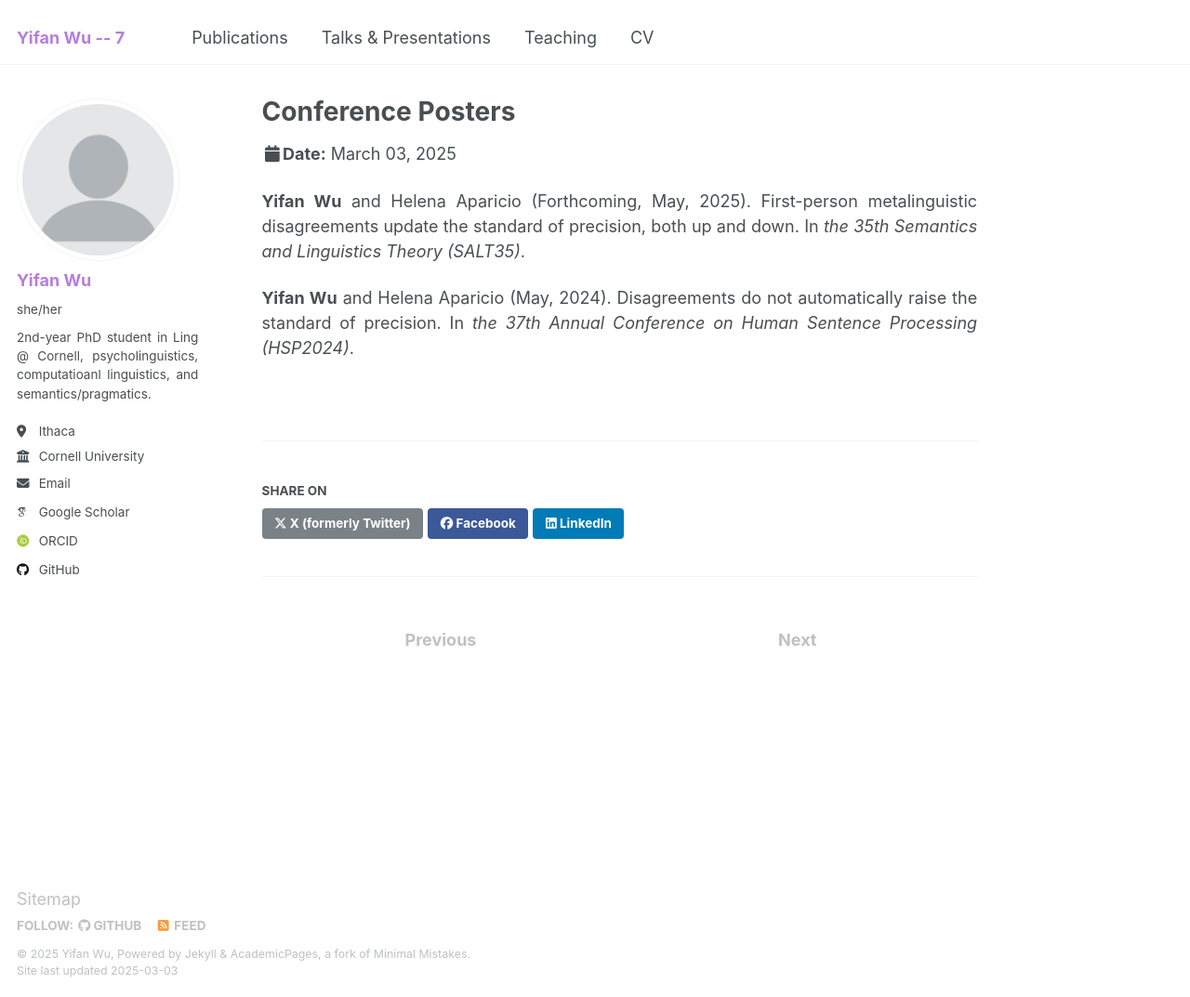
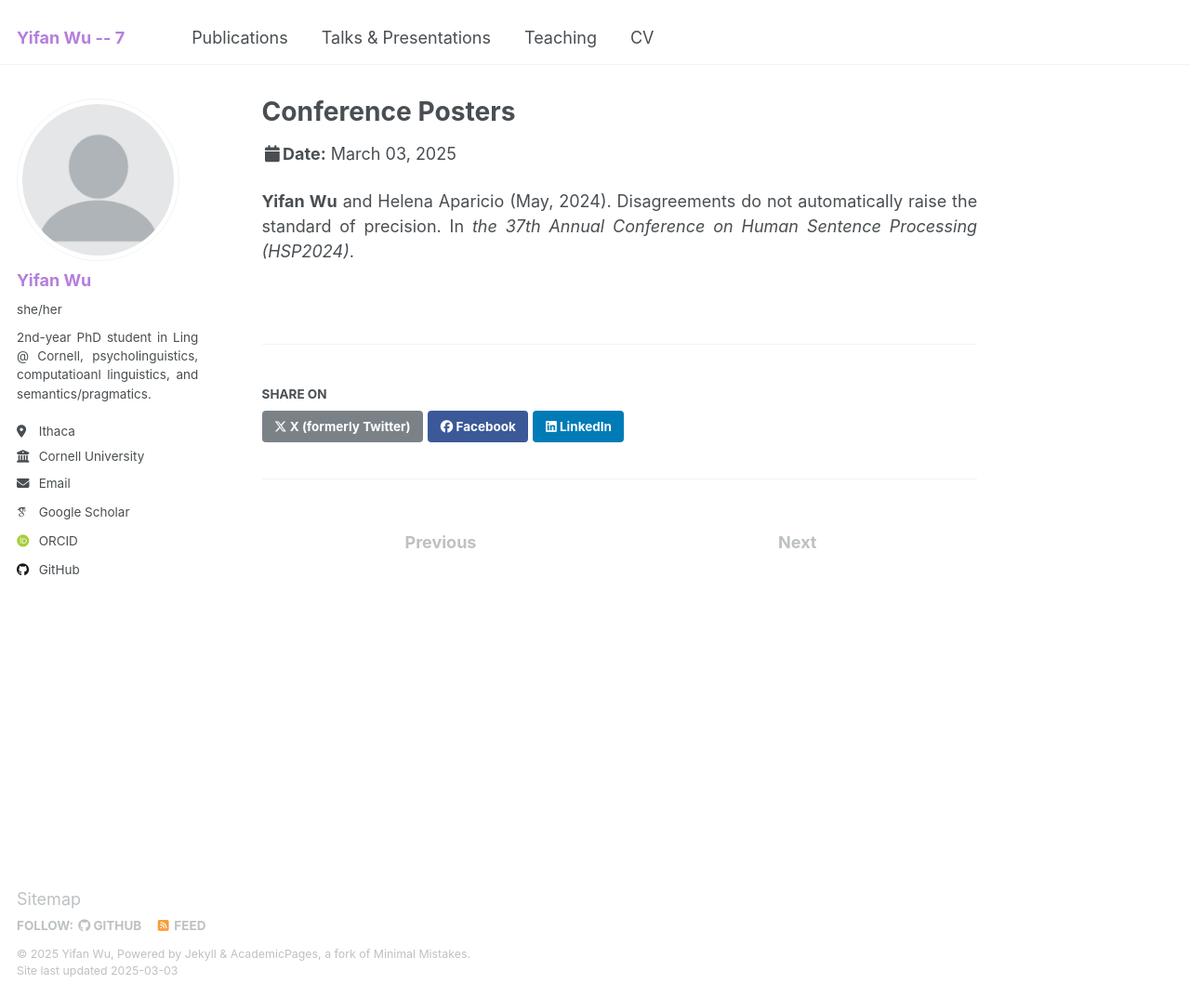
Before and after one commit to lynn-yifanwu-ling/lynn-yifanwu-ling.github.io, a Jekyll site: the page built from _talks/hsp2024_poster.md, in a window 1280 px wide and 1073 px high. Shown: the whole window at 93% size. Built offline with Jekyll 4.4.1, drawn with Linux system fonts in a browser that asks for light colours; some web fonts are replaced.

Commit message:
Update and rename posters.md to hsp2024_poster.md

```diff
--- a/_talks/posters.md
+++ b/_talks/hsp2024_poster.md
@@ -5,6 +5,4 @@ type: "Talk"
 permalink: /talks/conference_posters
 ---
 
-**Yifan Wu** and Helena Aparicio (Forthcoming, May, 2025). First-person metalinguistic disagreements update the standard of precision, both up and down. In *the 35th Semantics and Linguistics Theory (SALT35)*.
-
 **Yifan Wu** and Helena Aparicio (May, 2024). Disagreements do not automatically raise the standard of precision. In *the 37th Annual Conference on Human Sentence Processing (HSP2024)*.
```
